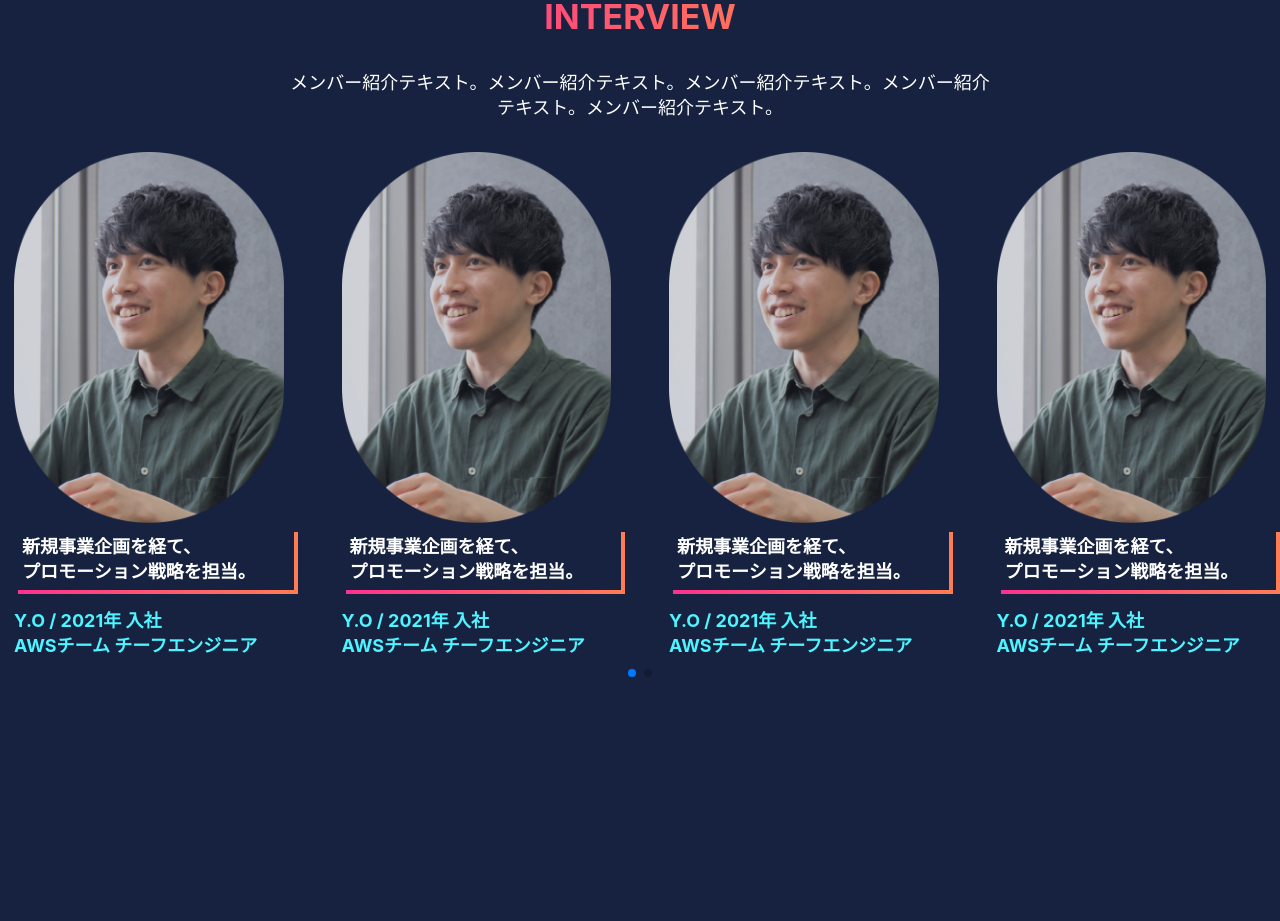
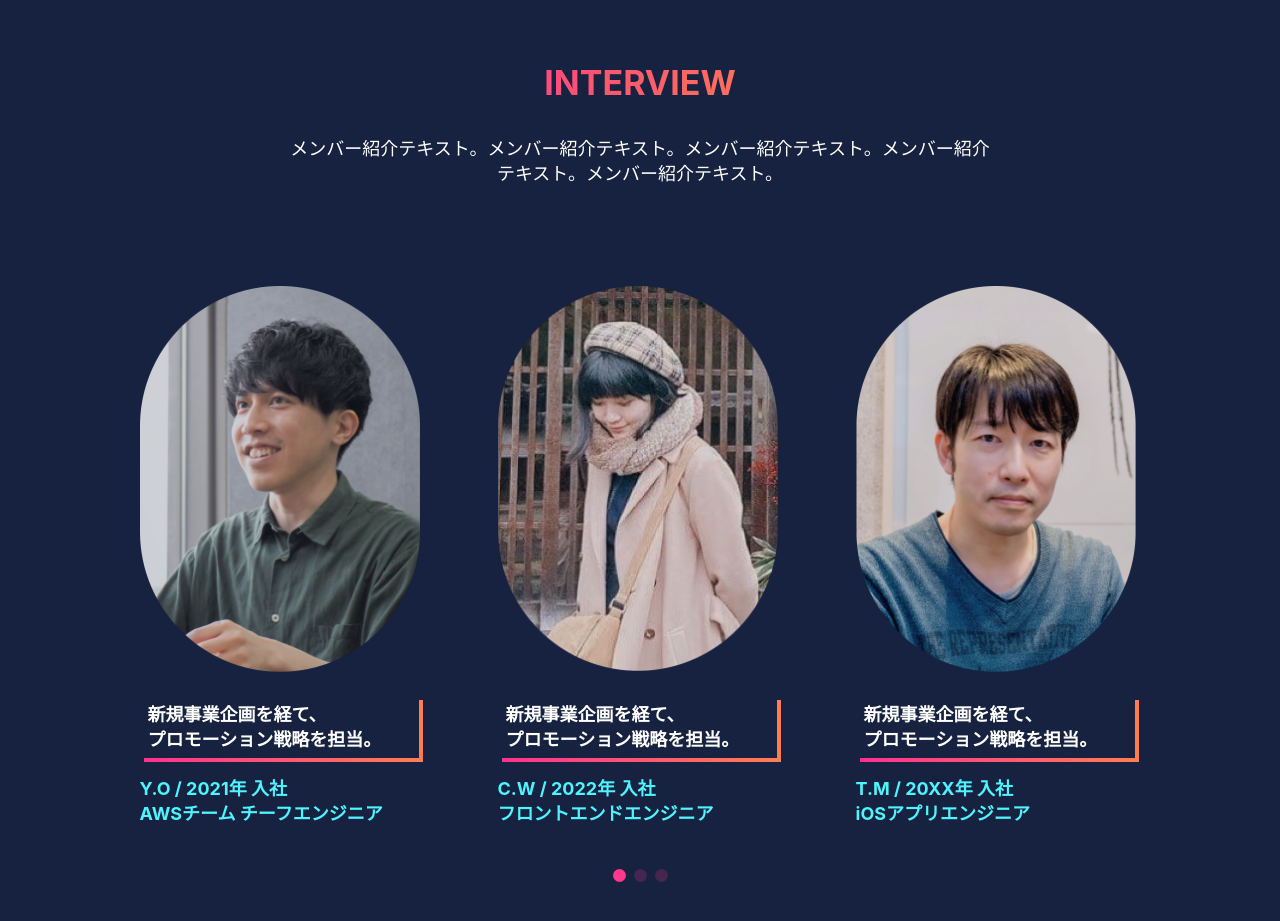
Before and after one commit to saya1104/office-area, a Next.js app: page / in a window 1280 px wide. Shown: the part 3420-4341 px from the top of the page. Built offline with nearby package versions, Linux system fonts and the light colour scheme.

Commit message:
✨ swiperの実装

```diff
--- a/components/elements/InterviewMember.tsx
+++ /dev/null
@@ -1,95 +0,0 @@
-import Image from 'next/image';
-import styled from 'styled-components';
-import { sp } from '../../styles/breakPoint';
-
-const InterviewStyle = styled.div`
-  display: flex;
-  flex-direction: column;
-  justify-content: center;
-  align-items: center;
-  margin: 14px;
-`;
-
-const InterviewImageStyle = styled.div`
-  max-width: 280px;
-  width: 100%;
-  height: auto;
-  ${sp`
-  margin: 50px 0 20px 0;
-  `}
-`;
-
-const InterviewTextStyle = styled.div`
-  margin: 0 auto 0 0;
-  & > p {
-    color: #4ef4ff;
-    font-size: 18px;
-    font-weight: 700;
-    text-align: left;
-    line-height: 25px;
-  }
-`;
-
-const SquareStyle = styled.div`
-  position: relative;
-  background: #16223f;
-  width: 100%;
-  padding: 6px 15px 6px 8px;
-  p {
-    font-size: 18px;
-    font-weight: 700;
-    line-height: 25px;
-    margin: 0;
-    text-align: left;
-  }
-  span {
-    position: absolute;
-    z-index: -1;
-    top: 4px;
-    left: 4px;
-    background: linear-gradient(90deg, #ff318f 0%, #ff7d53 100%);
-    width: 100%;
-    height: 100%;
-    ${sp`
-    width: 98%;
-    left: 2px;
-    `}
-  }
-`;
-
-const InterviewMember = () => {
-  return (
-    <InterviewStyle>
-      <InterviewImageStyle>
-        <Image
-          src="/assets/InterviewOta.png"
-          alt="InterviewOta"
-          width={280}
-          height={387}
-          sizes="100vw"
-          style={{
-            width: '100%',
-            height: 'auto',
-          }}
-        />
-      </InterviewImageStyle>
-      <InterviewTextStyle>
-        <SquareStyle>
-          <p>
-            新規事業企画を経て、
-            <br />
-            プロモーション戦略を担当。
-          </p>
-          <span></span>
-        </SquareStyle>
-        <p>
-          Y.O / 2021年 入社
-          <br />
-          AWSチーム チーフエンジニア
-        </p>
-      </InterviewTextStyle>
-    </InterviewStyle>
-  );
-};
-
-export default InterviewMember;
--- /dev/null
+++ b/components/elements/MemberItem.tsx
@@ -0,0 +1,47 @@
+export const MemberItem = [
+  {
+    imageSrc: '/assets/InterviewOta.png',
+    imageAlt: 'InterviewOta',
+    message1: '新規事業企画を経て、',
+    message2: 'プロモーション戦略を担当。',
+    name: 'Y.O',
+    hireYear: '2021',
+    position: 'AWSチーム チーフエンジニア',
+  },
+  {
+    imageSrc: '/assets/InterviewWang.png',
+    imageAlt: 'InterviewWang',
+    message1: '新規事業企画を経て、',
+    message2: 'プロモーション戦略を担当。',
+    name: 'C.W',
+    hireYear: '2022',
+    position: 'フロントエンドエンジニア',
+  },
+  {
+    imageSrc: '/assets/InterviewMoroda.png',
+    imageAlt: 'InterviewMoroda',
+    message1: '新規事業企画を経て、',
+    message2: 'プロモーション戦略を担当。',
+    name: 'T.M',
+    hireYear: '20XX',
+    position: 'iOSアプリエンジニア',
+  },
+  {
+    imageSrc: '/assets/InterviewChacon.png',
+    imageAlt: 'InterviewChacon',
+    message1: '新規事業企画を経て、',
+    message2: 'プロモーション戦略を担当。',
+    name: 'D.C',
+    hireYear: '20XX',
+    position: 'フルスタックエンジニア',
+  },
+  {
+    imageSrc: '/assets/InterviewOu.png',
+    imageAlt: 'InterviewOu',
+    message1: '新規事業企画を経て、',
+    message2: 'プロモーション戦略を担当。',
+    name: 'K.O',
+    hireYear: '2022',
+    position: 'バックエンドエンジニア',
+  },
+];
--- a/components/templates/InterviewCategory.tsx
+++ b/components/templates/InterviewCategory.tsx
@@ -1,15 +1,16 @@
+import Image from 'next/image';
 import styled from 'styled-components';
 import { Pagination } from 'swiper';
 import { Swiper, SwiperSlide } from 'swiper/react';
 import { GradationStyle } from '../../styles/Styled';
 import { sp } from '../../styles/breakPoint';
-import InterviewMember from '../elements/InterviewMember';
+import { MemberItem } from '../elements/MemberItem';
 
 import 'swiper/css';
 import 'swiper/css/pagination';
 
 const InterviewStyle = styled.div`
-  margin: 0 auto;
+  margin: 100px auto;
   text-align: center;
   max-width: 700px;
   width: 70%;
@@ -29,14 +30,53 @@ const InterviewStyle = styled.div`
   }
 `;
 
-// const MembersListStyle = styled.div`
-//   display: flex;
-//   justify-content: center;
-//   align-items: center;
-//   margin-top: 100px;
-//   margin-right: 8%;
-//   margin-left: 8%;
-// `;
+const InterviewCardStyle = styled.div`
+  display: flex;
+  flex-direction: column;
+  text-align: center;
+  width: fit-content;
+  padding-right: 5px;
+`;
+
+const InterviewImageStyle = styled.div`
+  max-width: 280px;
+  width: 100%;
+  height: auto;
+`;
+
+const InterviewTextStyle = styled.div`
+  margin-top: 20px;
+  & > p {
+    color: #4ef4ff;
+    font-size: 18px;
+    font-weight: 700;
+    text-align: left;
+    line-height: 25px;
+  }
+`;
+
+const SquareStyle = styled.div`
+  position: relative;
+  background: #16223f;
+  width: 95%;
+  padding: 6px 5px 6px 8px;
+  p {
+    font-size: 18px;
+    font-weight: 700;
+    line-height: 25px;
+    margin: 0;
+    text-align: left;
+  }
+  span {
+    position: absolute;
+    z-index: -1;
+    top: 4px;
+    left: 4px;
+    background: linear-gradient(90deg, #ff318f 0%, #ff7d53 100%);
+    width: 100%;
+    height: 100%;
+  }
+`;
 
 const InterviewCategory = () => {
   return (
@@ -47,39 +87,67 @@ const InterviewCategory = () => {
           メンバー紹介テキスト。メンバー紹介テキスト。メンバー紹介テキスト。メンバー紹介テキスト。メンバー紹介テキスト。
         </p>
       </InterviewStyle>
-      {/* <MembersListStyle>
-        <InterviewMember />
-        <InterviewMember />
-        <InterviewMember />
-        <InterviewMember />
-      </MembersListStyle> */}
-      {/* <SwiperMembersStyle> */}
       <Swiper
         // 一度に表示するスライドの数
-        slidesPerView={4}
+        slidesPerView={1}
         // スライド間の余白
-        spaceBetween={30}
+        spaceBetween={50}
         pagination={{
           clickable: true,
         }}
         modules={[Pagination]}
         className="mySwiper"
+        breakpoints={{
+          770: {
+            slidesPerView: 2,
+            spaceBetween: 50,
+          },
+          1066: {
+            slidesPerView: 3,
+            spaceBetween: 50,
+          },
+          1445: {
+            slidesPerView: 4,
+            spaceBetween: 50,
+          },
+        }}
       >
-        <SwiperSlide>
-          <InterviewMember />
-        </SwiperSlide>
-        <SwiperSlide>
-          <InterviewMember />
-        </SwiperSlide>
-        <SwiperSlide>
-          <InterviewMember />
-        </SwiperSlide>
-        <SwiperSlide>
-          <InterviewMember />
-        </SwiperSlide>
-        <SwiperSlide>
-          <InterviewMember />
-        </SwiperSlide>
+        {MemberItem.map((item, index) => {
+          return (
+            <SwiperSlide key={index} style={{ display: 'flex', justifyContent: 'center' }}>
+              <InterviewCardStyle>
+                <InterviewImageStyle>
+                  <Image
+                    src={item.imageSrc}
+                    alt={item.imageAlt}
+                    width={280}
+                    height={387}
+                    sizes="100vw"
+                    style={{
+                      width: '100%',
+                      height: 'auto',
+                    }}
+                  />
+                </InterviewImageStyle>
+                <InterviewTextStyle>
+                  <SquareStyle>
+                    <p>
+                      {item.message1}
+                      <br />
+                      {item.message2}
+                    </p>
+                    <span></span>
+                  </SquareStyle>
+                  <p>
+                    {item.name} / {item.hireYear}年 入社
+                    <br />
+                    {item.position}
+                  </p>
+                </InterviewTextStyle>
+              </InterviewCardStyle>
+            </SwiperSlide>
+          );
+        })}
       </Swiper>
     </>
   );
--- a/styles/globalstyles.tsx
+++ b/styles/globalstyles.tsx
@@ -22,5 +22,22 @@ h2 {
 }
 h3 {
 	font-size: 34px;
-}`;
+}
+
+.swiper {
+	width: 80%;
+}
+
+.swiper-pagination-bullet {
+	background-color: #ff388a;
+	height: 13px;
+	width: 13px;
+}
+.swiper-wrapper {
+	padding-bottom: 50px;
+	max-width: 1200px;
+	width: 80%;
+}
+`;
+
 export default GlobalStyle;
```
